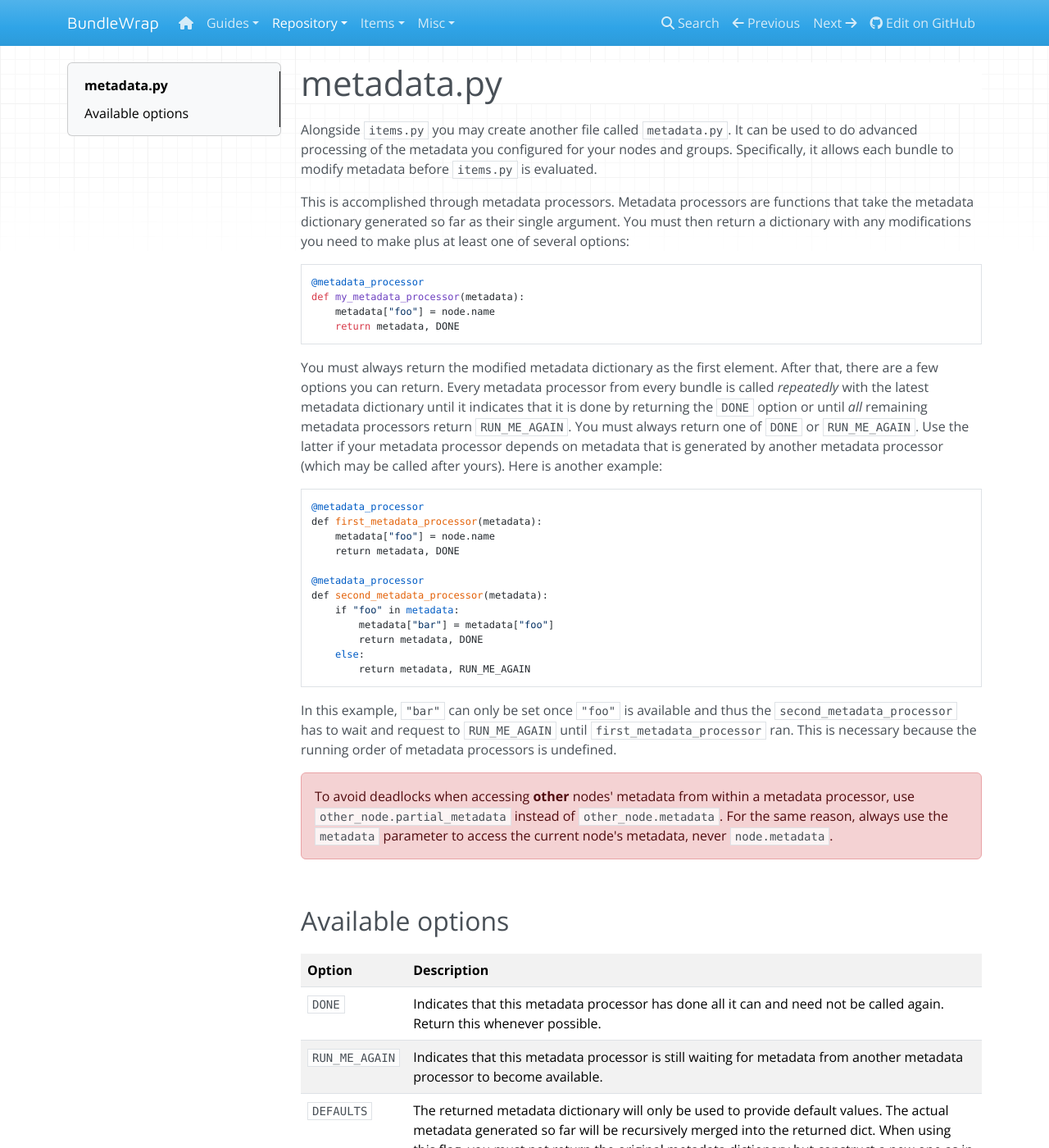
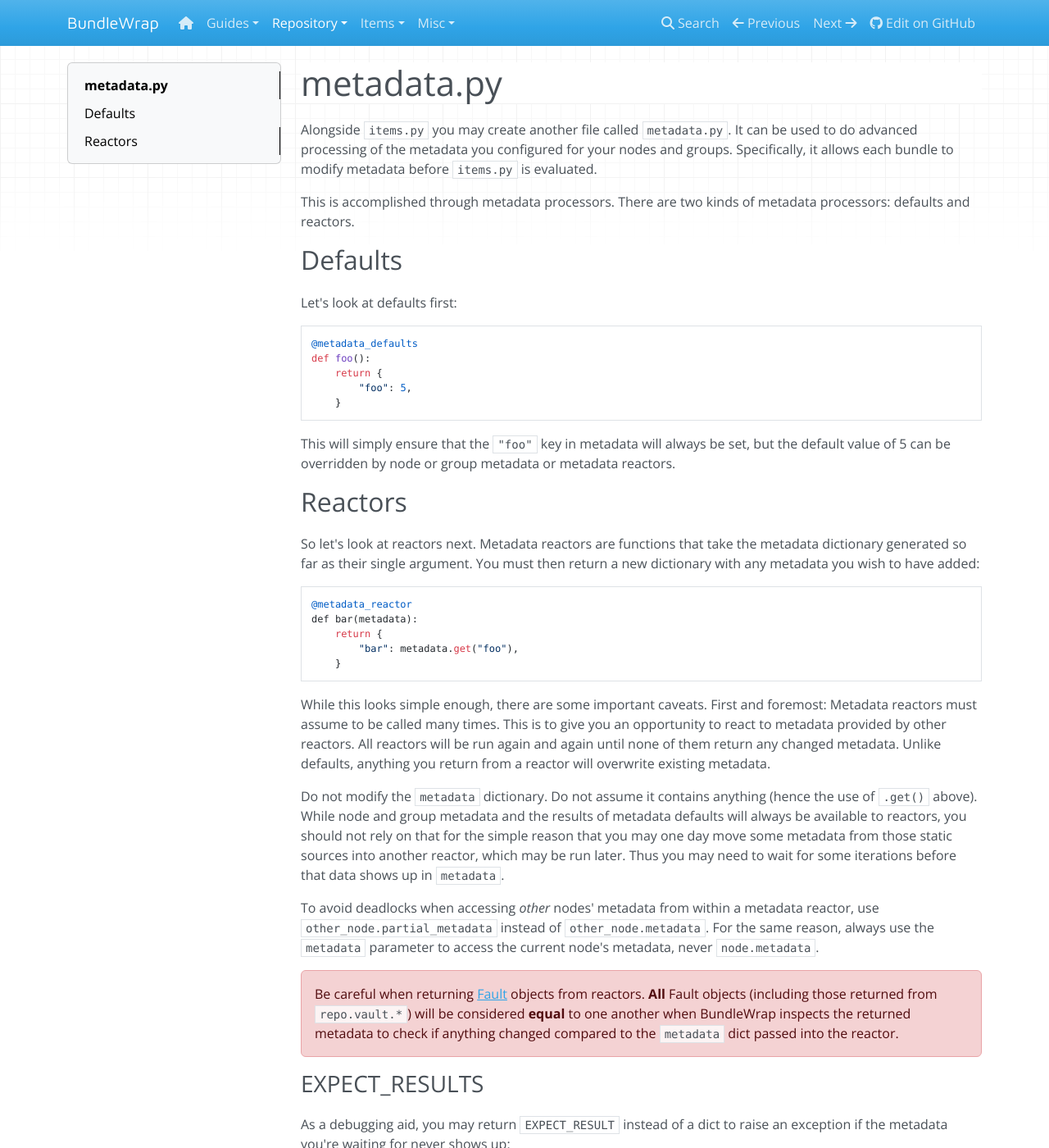
Before and after one commit to bundlewrap/bundlewrap, an MkDocs documentation site: the page built from docs/content/repo/metadata.py.md, in a window 1280 px wide and 1400 px high. Shown: the whole window at 82% size. Built offline with MkDocs 1.6.1, drawn with Linux system fonts in a browser that asks for light colours; nearby versions of some CDN libraries; old or Windows-style settings are respelled for this version of MkDocs; some of the changed text lies outside the part shown.

Commit message:
docs for metadata defaults and reactors

```diff
--- a/docs/content/repo/metadata.py.md
+++ b/docs/content/repo/metadata.py.md
@@ -2,56 +2,73 @@
 
 Alongside `items.py` you may create another file called `metadata.py`. It can be used to do advanced processing of the metadata you configured for your nodes and groups. Specifically, it allows each bundle to modify metadata before `items.py` is evaluated.
 
-This is accomplished through metadata processors. Metadata processors are functions that take the metadata dictionary generated so far as their single argument. You must then return a dictionary with any modifications you need to make plus at least one of several options:
+This is accomplished through metadata processors. There are two kinds of metadata processors: defaults and reactors.
 
-	@metadata_processor
-	def my_metadata_processor(metadata):
-	    metadata["foo"] = node.name
-	    return metadata, DONE
 
-You must always return the modified metadata dictionary as the first element. After that, there are a few options you can return. Every metadata processor from every bundle is called *repeatedly* with the latest metadata dictionary until it indicates that it is done by returning the `DONE` option or until *all* remaining metadata processors return `RUN_ME_AGAIN`. You must always return one of `DONE` or `RUN_ME_AGAIN`. Use the latter if your metadata processor depends on metadata that is generated by another metadata processor (which may be called after yours). Here is another example:
+## Defaults
 
-	@metadata_processor
-	def first_metadata_processor(metadata):
-	    metadata["foo"] = node.name
-	    return metadata, DONE
+Let's look at defaults first:
 
-	@metadata_processor
-	def second_metadata_processor(metadata):
-	    if "foo" in metadata:
-	        metadata["bar"] = metadata["foo"]
-	        return metadata, DONE
+	@metadata_defaults
+	def foo():
+	    return {
+	        "foo": 5,
+	    }
+
+This will simply ensure that the `"foo"` key in metadata will always be set, but the default value of 5 can be overridden by node or group metadata or metadata reactors.
+
+
+## Reactors
+
+So let's look at reactors next. Metadata reactors are functions that take the metadata dictionary generated so far as their single argument. You must then return a new dictionary with any metadata you wish to have added:
+
+	@metadata_reactor
+	def bar(metadata):
+	    return {
+	        "bar": metadata.get("foo"),
+	    }
+
+While this looks simple enough, there are some important caveats. First and foremost: Metadata reactors must assume to be called many times. This is to give you an opportunity to react to metadata provided by other reactors. All reactors will be run again and again until none of them return any changed metadata. Unlike defaults, anything you return from a reactor will overwrite existing metadata.
+
+Do not modify the `metadata` dictionary. Do not assume it contains anything (hence the use of `.get()` above). While node and group metadata and the results of metadata defaults will always be available to reactors, you should not rely on that for the simple reason that you may one day move some metadata from those static sources into another reactor, which may be run later. Thus you may need to wait for some iterations before that data shows up in `metadata`.
+
+To avoid deadlocks when accessing *other* nodes' metadata from within a metadata reactor, use `other_node.partial_metadata` instead of `other_node.metadata`. For the same reason, always use the `metadata` parameter to access the current node's metadata, never `node.metadata`.
+
+<div class="alert alert-danger">Be careful when returning <a href="../../guide/api#bundlewraputilsfault">Fault</a> objects from reactors. <strong>All</strong> Fault objects (including those returned from <code>repo.vault.*</code>) will be considered <strong>equal</strong> to one another when BundleWrap inspects the returned metadata to check if anything changed compared to the <code>metadata</code> dict passed into the reactor.</div>
+
+
+### EXPECT_RESULTS
+
+As a debugging aid, you may return `EXPECT_RESULT` instead of a dict to raise an exception if the metadata you're waiting for never shows up:
+
+	@metadata_reactor
+	def foo(metadata):
+	    if 'something_foo_needs' not in metadata:
+	        return EXPECT_RESULT
 	    else:
-	        return metadata, RUN_ME_AGAIN
+	        return {'something_new': metadata['something_foo_needs'] + 1}
 
-In this example, `"bar"` can only be set once `"foo"` is available and thus the `second_metadata_processor` has to wait and request to `RUN_ME_AGAIN` until `first_metadata_processor` ran. This is necessary because the running order of metadata processors is undefined.
 
-<div class="alert alert-danger">To avoid deadlocks when accessing <strong>other</strong> nodes' metadata from within a metadata processor, use <code>other_node.partial_metadata</code> instead of <code>other_node.metadata</code>. For the same reason, always use the <code>metadata</code> parameter to access the current node's metadata, never <code>node.metadata</code>.</div>
+	@metadata_reactor
+	def bar(metadata):
+	    if some_condition:
+	        return {'something_foo_needs': 1}
+	    else:
+	        return {}
 
-<br>
+You could just return an empty dict instead of `EXPECT_RESULT`, but then you would not be alerted if `"something_foo_needs"` never shows up.
 
-## Available options
 
-<table>
-<tr><th>Option</th><th>Description</th></tr>
-<tr><td><code>DONE</code></td><td>Indicates that this metadata processor has done all it can and need not be called again. Return this whenever possible.</td></tr>
-<tr><td><code>RUN_ME_AGAIN</code></td><td>Indicates that this metadata processor is still waiting for metadata from another metadata processor to become available.</td></tr>
-<tr><td><code>DEFAULTS</code></td><td>The returned metadata dictionary will only be used to provide default values. The actual metadata generated so far will be recursively merged into the returned dict. When using this flag, you must not return the original metadata dictionary but construct a new one as in the example below.</td></tr>
-<tr><td><code>OVERWRITE</code></td><td>The returned metadata dictionary will be recursively merged into the actual metadata generated so far (inverse of <code>DEFAULTS</code>). When using this flag, you must not return the original metadata dictionary but construct a new one as in the `DEFAULTS` example below.</td></tr>
-</table>
+### DO_NOT_RUN_ME_AGAIN
 
-Here is an example of how to use `DEFAULTS`:
+On the other hand, if your reactor only needs to provide new metadata in *some* cases, you can tell BundleWrap to not run it again to save some performance:
 
-	@metadata_processor
-	def my_metadata_processor(metadata):
-	    return {
-	        "foo": {
-	            "bar": 47,
-	        },
-	    }, DONE, DEFAULTS
+	@metadata_reactor
+	def foo(metadata):
+	    if node.has_bundle("bar"):
+	        return {"bar": 1}
+	    else:
+	        return DO_NOT_RUN_ME_AGAIN
 
-This means `node.metadata["foo"]["bar"]` will be 47 by default, but can also be overridden in static metadata at the node/group level.
 
-<br>
-
-<div class="alert alert-info">For your convenience, you can access <code>repo</code>, <code>node</code>, <code>metadata_processor</code> and all the options in <code>metadata.py</code> without importing them.</div>
+<div class="alert alert-info">For your convenience, you can access <code>repo</code>, <code>node</code>, <code>metadata_defaults</code>, <code>metadata_reactors</code>, <code>EXPECT_RESULT</code> and <code>DO_NOT_RUN_ME_AGAIN</code> in <code>metadata.py</code> without importing them.</div>
```
